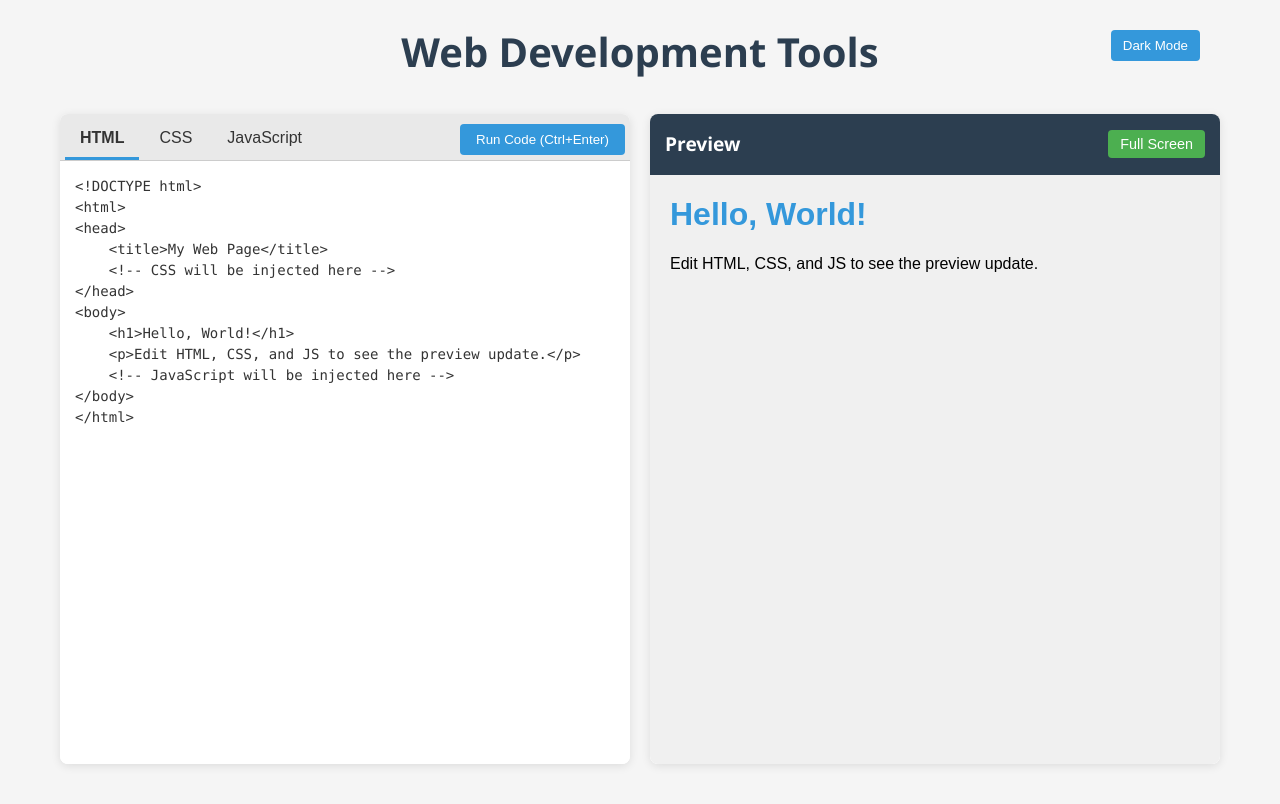
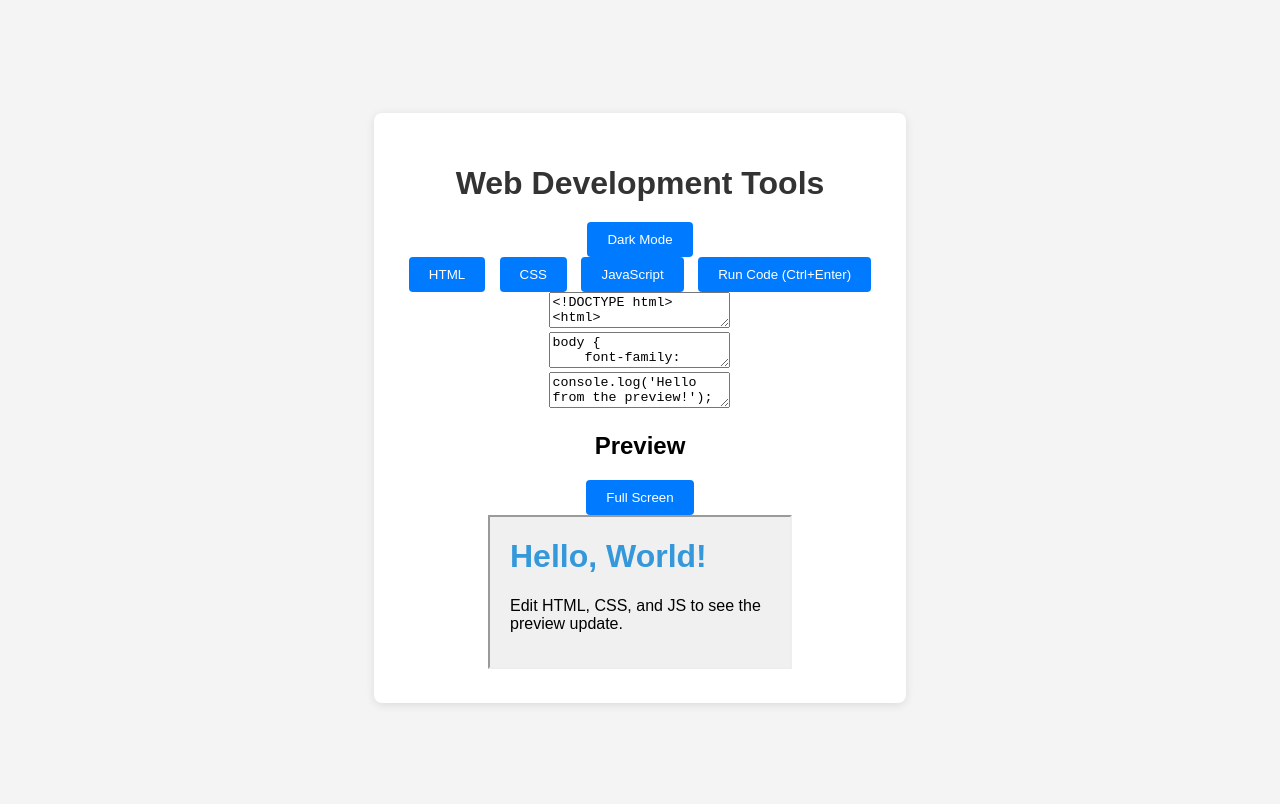
Before and after one commit to vencordthemer/qrcode-gen, a plain HTML site: page index.html in a window 1280 px wide. Drawn offline with Linux system fonts and the light colour scheme.

Commit message:
Update styles.css

```diff
--- a/styles.css
+++ b/styles.css
@@ -1,305 +1,64 @@
-:root {
-    /* Light Theme (Default) */
-    --bg-color: #f5f5f5;
-    --text-color: #333;
-    --header-bg-text: #2c3e50; /* Renamed from --header-bg to avoid conflict */
-    --header-title-text: #2c3e50;
-    --header-button-text: white;
-    --editor-bg: white;
-    --editor-border: #ccc;
-    --editor-tabs-bg: #e9e9e9;
-    --tab-button-hover-bg: #f1f1f1;
-    --tab-active-border: #3498db;
-    --button-primary-bg: #3498db;
-    --button-primary-hover-bg: #2980b9;
-    --button-secondary-bg: #4CAF50;
-    --button-secondary-hover-bg: #45a049;
-    --button-text: white;
-    --shadow-color: rgba(0, 0, 0, 0.1);
-    --preview-bg: white;
-    --textarea-text: #333;
-    --tool-header-bg: #2c3e50; /* Added for tool headers */
-    --tool-header-text: white; /* Added for tool headers */
-}
-
-body.dark-theme {
-    /* Dark Theme Overrides */
-    --bg-color: #2c3e50;
-    --text-color: #f5f5f5;
-    --header-bg-text: #1a252f;
-    --header-title-text: #e0e0e0;
-    --header-button-text: #1c1c1c;
-    --editor-bg: #34495e;
-    --editor-border: #566573;
-    --editor-tabs-bg: #2c3e50;
-    --tab-button-hover-bg: #415a71;
-    --tab-active-border: #5dade2;
-    --button-primary-bg: #5dade2;
-    --button-primary-hover-bg: #85c1e9;
-    --button-secondary-bg: #27ae60;
-    --button-secondary-hover-bg: #2ecc71;
-    --button-text: #1c1c1c;
-    --shadow-color: rgba(0, 0, 0, 0.4);
-    --preview-bg: #3f5a74; /* Darker preview */
-    --textarea-text: #f5f5f5;
-    --tool-header-bg: #1a252f; /* Dark tool headers */
-    --tool-header-text: #e0e0e0; /* Dark tool headers */
-}
-
-* {
-    margin: 0;
-    padding: 0;
-    box-sizing: border-box;
-}
-
 body {
-    font-family: 'Segoe UI', Tahoma, Geneva, Verdana, sans-serif;
-    background-color: var(--bg-color);
-    color: var(--text-color);
-    line-height: 1.6;
-    transition: background-color 0.3s, color 0.3s;
+    font-family: sans-serif;
+    display: flex;
+    justify-content: center;
+    align-items: center;
+    min-height: 100vh;
+    background-color: #f4f4f4;
 }
 
 .container {
-    max-width: 1200px;
-    margin: 0 auto;
-    padding: 20px;
+    background-color: #fff;
+    padding: 30px;
+    border-radius: 8px;
+    box-shadow: 0 2px 10px rgba(0, 0, 0, 0.1);
+    text-align: center;
 }
 
-header {
-    text-align: center;
-    margin-bottom: 30px;
-    position: relative;
+h1 {
+    margin-bottom: 20px;
+    color: #333;
 }
 
-header h1 {
-    color: var(--header-title-text);
-    font-size: 2.5em;
-    margin-bottom: 10px;
+input[type="text"] {
+    width: calc(100% - 22px);
+    padding: 10px;
+    margin-bottom: 15px;
+    border: 1px solid #ccc;
+    border-radius: 4px;
 }
 
-#themeToggleBtn {
-    position: absolute;
-    top: 10px;
-    right: 20px;
-    padding: 8px 12px;
-    background-color: var(--button-primary-bg);
-    color: var(--header-button-text);
+button {
+    padding: 10px 20px;
+    background-color: #007bff;
+    color: white;
     border: none;
     border-radius: 4px;
     cursor: pointer;
-    transition: background-color 0.3s;
+    transition: background-color 0.3s ease;
+    margin: 0 5px;
 }
 
-#themeToggleBtn:hover {
-    background-color: var(--button-primary-hover-bg);
+button:hover {
+    background-color: #0056b3;
 }
 
-.tools-container {
-    display: grid;
-    grid-template-columns: 1fr 1fr;
-    gap: 20px;
-    height: calc(100vh - 150px);
+#saveBtn {
+    background-color: #28a745;
 }
 
-.editors-column {
-    display: flex;
-    flex-direction: column;
-    height: 100%;
-    background-color: var(--editor-bg);
-    border-radius: 8px;
-    box-shadow: 0 2px 10px var(--shadow-color);
-    overflow: hidden;
+#saveBtn:hover {
+    background-color: #218838;
 }
 
-.editor-tabs {
-    display: flex;
-    background-color: var(--editor-tabs-bg);
-    border-bottom: 1px solid var(--editor-border);
-    padding: 5px 5px 0 5px;
+#qrcode {
+    width: 200px;
+    height: 200px;
+    margin: 20px auto 0;
+    /* Style for the QR code container itself, the library generates an img inside */
 }
 
-.tab-button {
-    padding: 10px 15px;
-    border: none;
-    border-bottom: 3px solid transparent;
-    background-color: transparent;
-    color: var(--text-color);
-    cursor: pointer;
-    font-size: 1em;
-    margin-right: 5px;
-    transition: background-color 0.3s, border-bottom 0.3s, color 0.3s;
+#qrcode img {
+    display: block; /* Prevents extra space below the image */
+    margin: auto; /* Centers the image if smaller than the container */
 }
-
-.tab-button.active {
-    border-bottom: 3px solid var(--tab-active-border);
-    font-weight: bold;
-}
-
-.tab-button:hover {
-    background-color: var(--tab-button-hover-bg);
-}
-
-.editor-content {
-    flex-grow: 1;
-    position: relative;
-    background: var(--editor-bg);
-    overflow: hidden;
-}
-
-.editor-pane {
-    position: absolute;
-    top: 0;
-    left: 0;
-    width: 100%;
-    height: 100%;
-    display: none;
-    flex-direction: column;
-}
-
-.editor-pane.active {
-    display: flex;
-}
-
-.preview-section {
-    background: var(--editor-bg);
-    border-radius: 8px;
-    box-shadow: 0 2px 10px var(--shadow-color);
-    overflow: hidden;
-    display: flex;
-    flex-direction: column;
-}
-
-.tool-header {
-    background: var(--tool-header-bg);
-    color: var(--tool-header-text);
-    padding: 15px;
-    display: flex;
-    justify-content: space-between;
-    align-items: center;
-}
-
-.tool-header h2 {
-    font-size: 1.2em;
-    margin: 0;
-}
-
-#runBtn {
-    margin-left: auto;
-    align-self: center;
-    background: var(--button-primary-bg);
-    color: var(--button-text);
-    border: none;
-    padding: 8px 16px;
-    border-radius: 4px;
-    cursor: pointer;
-    transition: background 0.3s;
-}
-
-#runBtn:hover {
-    background: var(--button-primary-hover-bg);
-}
-
-textarea {
-    width: 100%;
-    flex-grow: 1;
-    padding: 15px;
-    border: none;
-    resize: none;
-    font-family: 'Consolas', monospace;
-    font-size: 14px;
-    line-height: 1.5;
-    outline: none;
-    background-color: var(--editor-bg);
-    color: var(--textarea-text);
-}
-
-#previewFrame {
-    width: 100%;
-    height: calc(100% - 60px);
-    border: none;
-    background: var(--preview-bg);
-}
-
-@media (max-width: 768px) {
-    .tools-container {
-        grid-template-columns: 1fr;
-        height: auto;
-    }
-
-    .editors-column {
-        height: auto;
-        gap: 20px;
-    }
-
-    .editor-tabs {
-        flex-wrap: wrap;
-    }
-
-    .editor-content {
-        height: 400px;
-    }
-
-    #previewFrame {
-        height: 400px;
-    }
-
-    body.fullscreen-preview .preview-header {
-        /* Adjustments if needed for mobile fullscreen header */
-    }
-}
-
-.preview-header button {
-    background: var(--button-secondary-bg);
-    color: var(--button-text);
-    border: none;
-    padding: 6px 12px;
-    border-radius: 4px;
-    cursor: pointer;
-    font-size: 0.9em;
-    transition: background 0.3s;
-}
-
-.preview-header button:hover {
-    background: var(--button-secondary-hover-bg);
-}
-
-/* Fullscreen Styles */
-body.fullscreen-preview .container > header,
-body.fullscreen-preview .editors-column {
-    display: none;
-}
-
-body.fullscreen-preview .tools-container {
-    grid-template-columns: 1fr;
-    height: 100vh;
-    padding: 0;
-    margin: 0;
-    gap: 0;
-}
-
-body.fullscreen-preview .container {
-    max-width: 100%;
-    padding: 0;
-}
-
-body.fullscreen-preview .preview-section {
-    height: 100vh;
-    border-radius: 0;
-    box-shadow: none;
-    background-color: var(--editor-bg);
-}
-
-body.fullscreen-preview .preview-header h2 {
-    /* Optional: Hide the 'Preview' text in fullscreen */
-    /* display: none; */
-}
-
-body.fullscreen-preview #previewFrame {
-    height: calc(100% - 45px);
-}
-
-body.fullscreen-preview .preview-header {
-    background: var(--tool-header-bg);
-    color: var(--tool-header-text);
-}
```
